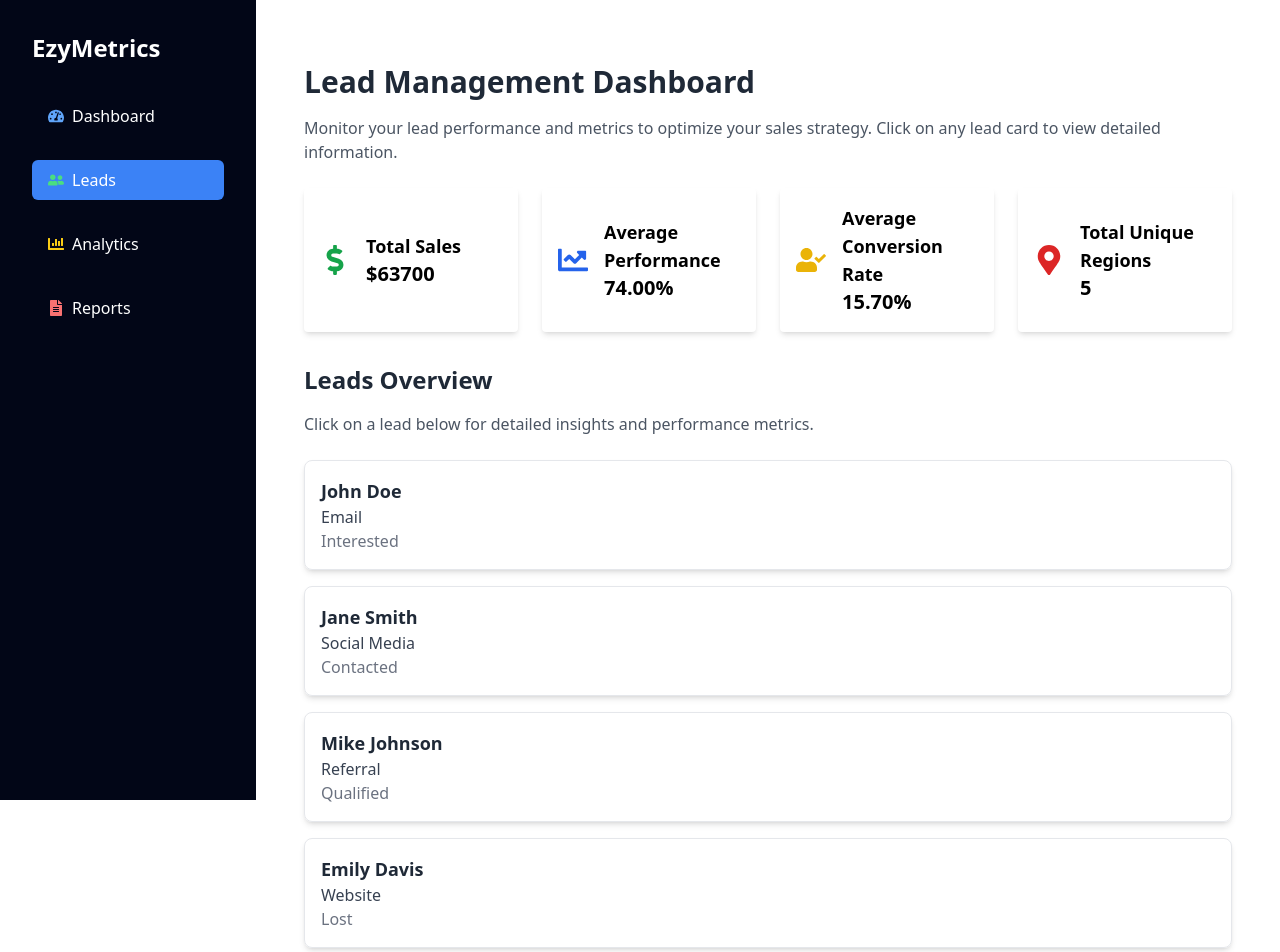
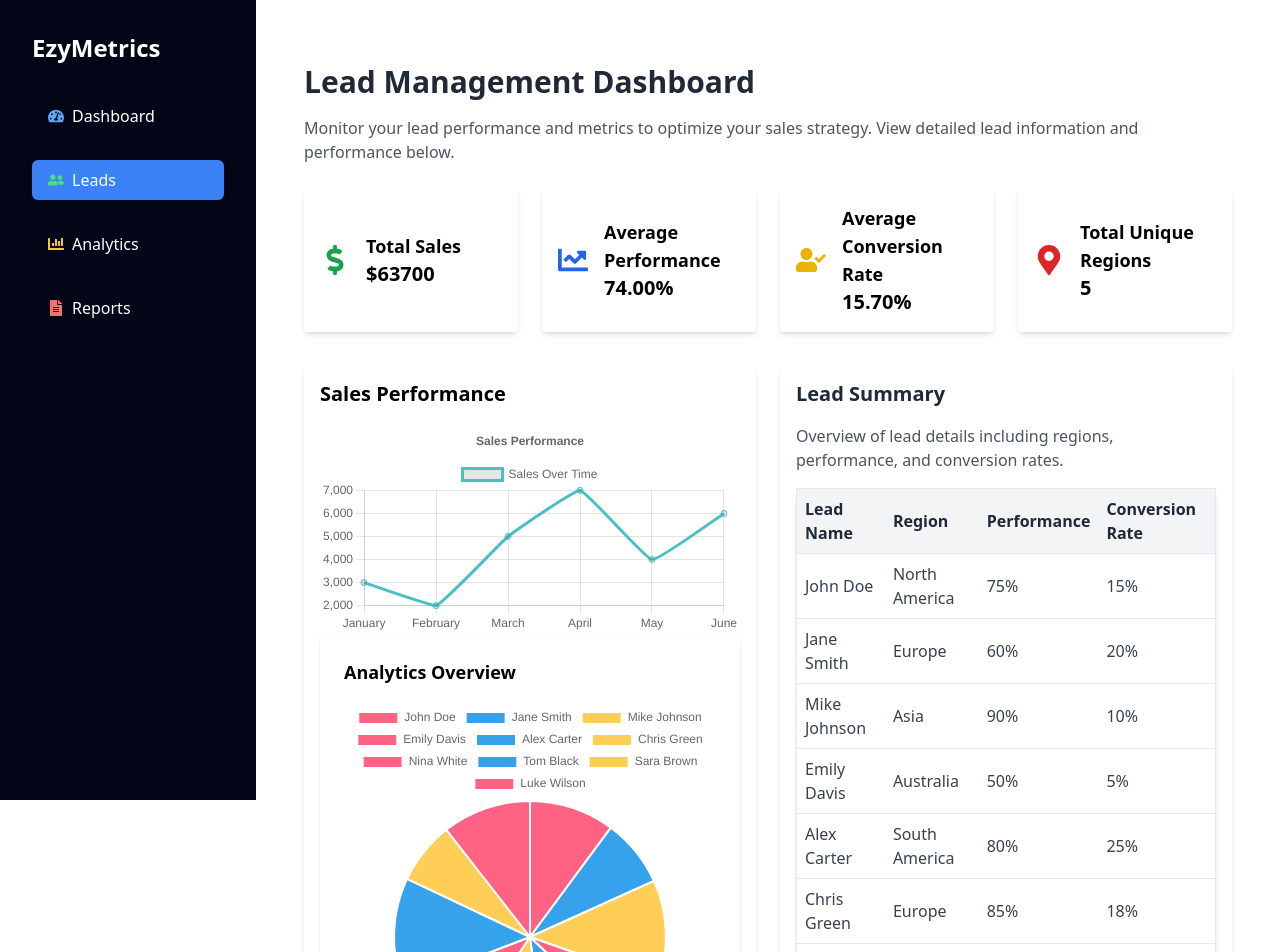
Before and after one commit to Beki55/Dashboard, a React (Vite) app: page /leads in a window 1280 px wide. Shown: the top 952 px of the page. Built offline with nearby package versions, Linux system fonts and the light colour scheme.

Commit message:
updating

```diff
--- a/package.json
+++ b/package.json
@@ -16,6 +16,7 @@
     "react": "^18.3.1",
     "react-beautiful-dnd": "^13.1.1",
     "react-chartjs-2": "^5.2.0",
+    "react-csv": "^2.2.2",
     "react-dnd": "^16.0.1",
     "react-dnd-html5-backend": "^16.0.1",
     "react-dom": "^18.3.1",
--- a/src/components/analytics/index.jsx
+++ b/src/components/analytics/index.jsx
@@ -16,7 +16,7 @@ const AnalyticsPage = () => {
   };
 
   return (
-    <div className="p-6 bg-white rounded-lg shadow w-[700px]">
+    <div className="p-6 bg-white rounded-lg shadow">
       <h2 className="text-lg font-bold mb-4">Analytics Overview</h2>
       <div className="h-96">
 
@@ -27,3 +27,8 @@ const AnalyticsPage = () => {
 };
 
 export default AnalyticsPage;
+// function AnalyticsPage() {
+//   return ( <div>kjncd</div> );
+// }
+
+// export default AnalyticsPage;
--- a/src/components/charts/LineChart.jsx
+++ b/src/components/charts/LineChart.jsx
@@ -1,29 +1,38 @@
 import { Line } from 'react-chartjs-2';
-import dummyLeadsData from '../DummyData';
+import { Chart as ChartJS, CategoryScale, LinearScale, PointElement, LineElement, Title, Tooltip, Legend } from 'chart.js';
 
-const lineData = {
-  labels: dummyLeadsData.map((lead) => lead.date),
+// Register the components needed for the line chart
+ChartJS.register(CategoryScale, LinearScale, PointElement, LineElement, Title, Tooltip, Legend);
+
+const LineChart = () => {
+  // Example dummy data for the chart
+  const data = {
+    labels: ['January', 'February', 'March', 'April', 'May', 'June'],
     datasets: [
       {
         label: 'Sales Over Time',
-      data: dummyLeadsData.map((lead) => lead.sales),
+        data: [3000, 2000, 5000, 7000, 4000, 6000],
         fill: false,
-      backgroundColor: '#FF6384',
-      borderColor: '#FF6384',
+        borderColor: 'rgb(75, 192, 192)',
+        tension: 0.1,
       },
     ],
   };
 
-const LineChart = () => (
-  <div className="bg-white p-4 rounded shadow mt-4 w-full max-w-md mx-auto"> {/* Responsive container */}
-    <h2 className="text-lg font-bold mb-4">Line Chart</h2>
-    <div style={{ position: 'relative', height: '300px' }}> {/* Fixed height for the chart */}
-      <Line data={lineData} options={{
+  const options = {
     responsive: true,
-        maintainAspectRatio: false,
-      }} />
-    </div>
-  </div>
-);
+    plugins: {
+      legend: {
+        position: 'top',
+      },
+      title: {
+        display: true,
+        text: 'Sales Performance',
+      },
+    },
+  };
+
+  return <Line data={data} options={options} />;
+};
 
 export default LineChart;
--- /dev/null
+++ b/src/components/dashboard/ErrorBoundary.jsx
@@ -0,0 +1,35 @@
+// src/components/ErrorBoundary.js
+
+import { Component } from 'react';
+
+class ErrorBoundary extends Component {
+  constructor(props) {
+    super(props);
+    this.state = { hasError: false };
+  }
+
+  static getDerivedStateFromError() {
+    // Update state so the next render will show the fallback UI
+    return { hasError: true };
+  }
+
+  componentDidCatch(error, errorInfo) {
+    // Log the error to an error reporting service if needed
+    console.error("Error caught in ErrorBoundary: ", error, errorInfo);
+  }
+
+  render() {
+    if (this.state.hasError) {
+      return (
+        <div className="p-4 border rounded-lg shadow-md bg-red-100 text-red-700">
+          <h2 className="font-bold">Something went wrong.</h2>
+          <p>Please try again later.</p>
+        </div>
+      );
+    }
+
+    return this.props.children;
+  }
+}
+
+export default ErrorBoundary;
--- a/src/components/dashboard/PerformanceMetrics.jsx
+++ b/src/components/dashboard/PerformanceMetrics.jsx
@@ -1,24 +1,26 @@
 // src/components/PerformancePieChart.js
 
-import { Pie } from "react-chartjs-2";
-import { Chart as ChartJS, ArcElement, Tooltip, Legend, Title } from "chart.js";
+import { Pie } from 'react-chartjs-2';
+import { Chart as ChartJS, ArcElement, Tooltip, Legend, Title } from 'chart.js';
+import { useEffect, useRef } from 'react';
 
 ChartJS.register(ArcElement, Tooltip, Legend, Title);
 
 const PerformancePieChart = ({ performanceData }) => {
-  // Data for the pie chart
+  const chartRef = useRef(null);
+
   const data = {
-    labels: performanceData.map((lead) => lead.leadName), // Labels from lead names
+    labels: performanceData.map(lead => lead.leadName),
     datasets: [
       {
-        data: performanceData.map((lead) => lead.performanceMetric), // Data from performance metrics
+        data: performanceData.map(lead => lead.performanceMetric),
         backgroundColor: [
-          "#FF6384",
-          "#36A2EB",
-          "#FFCE56",
-          "#4BC0C0",
-          "#9966FF",
-          "#FF9F40",
+          '#FF6384',
+          '#36A2EB',
+          '#FFCE56',
+          '#4BC0C0',
+          '#9966FF',
+          '#FF9F40',
         ],
         hoverOffset: 4,
       },
@@ -27,35 +29,33 @@ const PerformancePieChart = ({ performanceData }) => {
 
   const options = {
     responsive: true,
-    maintainAspectRatio: false, // Allows the chart to be resized without maintaining aspect ratio
     plugins: {
       legend: {
-        position: "bottom", // Move legend to the bottom for better fit
-        labels: {
-          boxWidth: 10, // Adjusts the width of the legend box
-          padding: 15, // Adds padding between legend items
-        },
+        position: 'top',
       },
       title: {
         display: true,
-        text: "Lead Performance Metrics",
-        font: {
-          size: 16, // Adjust the title font size
-        },
+        text: 'Lead Performance Metrics',
       },
     },
   };
 
+  useEffect(() => {
+    // Cleanup function to destroy the chart instance
+    return () => {
+      if (chartRef.current) {
+        const chartInstance = chartRef.current.chartInstance;
+        if (chartInstance) {
+          chartInstance.destroy();
+        }
+      }
+    };
+  }, []);
+
   return (
-    <div className="p-4 border rounded-lg bg-white w-full max-w-3xl mx-auto">
-      <h3 className="text-lg font-bold text-gray-800 mb-4">
-        Performance Metrics
-      </h3>
-      <div className="h-[450px]">
-        {" "}
-        {/* Set a height for the chart container */}
-        <Pie data={data} options={options} />
-      </div>
+    <div className="p-4 border rounded-lg shadow-md bg-white">
+      <h3 className="text-lg font-bold text-gray-800 mb-4">Performance Metrics</h3>
+      <Pie ref={chartRef} data={data} options={options} />
     </div>
   );
 };
--- a/src/components/leads/index.jsx
+++ b/src/components/leads/index.jsx
@@ -1,8 +1,15 @@
-import { useState } from 'react';
-import { FaDollarSign, FaChartLine, FaUserCheck, FaMapMarkerAlt } from 'react-icons/fa';
-import dummyLeadsData from '../DummyData';
-import MetricsCard from '../dashboard/Metrics';
-import Modal from './Modal'; // Import the Modal component
+import { useState } from "react";
+import {
+  FaDollarSign,
+  FaChartLine,
+  FaUserCheck,
+  FaMapMarkerAlt,
+} from "react-icons/fa";
+import dummyLeadsData from "../DummyData";
+import MetricsCard from "../dashboard/Metrics";
+import Modal from "./Modal"; // Import the Modal component
+import LineChart from "../charts/LineChart"; // Import the LineChart component
+import AnalyticsPage from "../analytics";
 
 const LeadMetrics = () => {
   const [isModalOpen, setIsModalOpen] = useState(false);
@@ -15,7 +22,7 @@ const LeadMetrics = () => {
   const averageConversionRate = (
     dummyLeadsData.reduce((acc, lead) => acc + lead.conversionRate, 0) / dummyLeadsData.length
   ).toFixed(2);
-  const uniqueRegions = new Set(dummyLeadsData.map(lead => lead.region)).size;
+  const uniqueRegions = new Set(dummyLeadsData.map((lead) => lead.region)).size;
 
   const handleCardClick = (lead) => {
     setSelectedLead(lead);
@@ -24,9 +31,12 @@ const LeadMetrics = () => {
 
   return (
     <div className="max-w-screen-lg mx-auto p-6">
-      <h1 className="text-3xl font-semibold mb-4 text-gray-800">Lead Management Dashboard</h1>
+      <h1 className="text-3xl font-semibold mb-4 text-gray-800">
+        Lead Management Dashboard
+      </h1>
       <p className="mb-6 text-gray-600">
-        Monitor your lead performance and metrics to optimize your sales strategy. Click on any lead card to view detailed information.
+        Monitor your lead performance and metrics to optimize your sales strategy.
+        View detailed lead information and performance below.
       </p>
 
       {/* Metrics Section using Grid */}
@@ -57,26 +67,72 @@ const LeadMetrics = () => {
         />
       </div>
 
-      {/* Leads Overview Section using Flexbox */}
-      <h2 className="text-2xl font-semibold mb-4 text-gray-800">Leads Overview</h2>
+      {/* Flexbox for LineChart and Leads Overview Side by Side */}
+      <div className="flex flex-col lg:flex-row lg:space-x-6 space-y-6 lg:space-y-0">
+        {/* Line Chart Section */}
+        <div className="flex-1 w-full lg:w-1/2 bg-white p-4 rounded-lg shadow-md">
+          <h2 className="text-xl font-semibold mb-4">Sales Performance</h2>
+          <LineChart className="h-[300px]" />
+          <AnalyticsPage />
+        </div>
+
+        {/* Lead Summary Table */}
+        <div className="flex-1 w-full lg:w-1/2 bg-white p-4 rounded-lg shadow-md">
+          <h2 className="text-xl font-semibold mb-4 text-gray-800">Lead Summary</h2>
+          <p className="mb-4 text-gray-600">Overview of lead details including regions, performance, and conversion rates.</p>
+
+          <table className="min-w-full bg-white border rounded-lg shadow-md">
+            <thead className="bg-gray-100 border-b">
+              <tr>
+                <th className="text-left p-2 font-semibold text-gray-800">Lead Name</th>
+                <th className="text-left p-2 font-semibold text-gray-800">Region</th>
+                <th className="text-left p-2 font-semibold text-gray-800">Performance</th>
+                <th className="text-left p-2 font-semibold text-gray-800">Conversion Rate</th>
+              </tr>
+            </thead>
+            <tbody>
+              {dummyLeadsData.map((lead) => (
+                <tr key={lead.leadID} className="border-b hover:bg-gray-50">
+                  <td className="p-2 text-gray-700">{lead.leadName}</td>
+                  <td className="p-2 text-gray-700">{lead.region}</td>
+                  <td className="p-2 text-gray-700">{lead.performanceMetric}%</td>
+                  <td className="p-2 text-gray-700">{lead.conversionRate}%</td>
+                </tr>
+              ))}
+            </tbody>
+          </table>
+        </div>
+      </div>
+
+      {/* Leads Overview Section */}
+      <div className="bg-white p-4 mt-8 rounded-lg shadow-md">
+        <h2 className="text-xl font-semibold mb-4 text-gray-800">Leads Overview</h2>
         <p className="mb-6 text-gray-600">
           Click on a lead below for detailed insights and performance metrics.
         </p>
-      <div className="flex flex-col space-y-4">
+        <div className="grid grid-cols-1 gap-4">
           {dummyLeadsData.map((lead) => (
             <div
               key={lead.leadID}
-            className="cursor-pointer border p-4 rounded-lg shadow-md hover:shadow-xl transition-shadow duration-200"
+              className="cursor-pointer border p-4 rounded-lg shadow-md hover:shadow-xl hover:bg-blue-500 hover:text-white transition-shadow duration-200"
               onClick={() => handleCardClick(lead)}
             >
-            <h3 className="text-lg font-bold text-gray-800">{lead.leadName}</h3>
+              <h3 className="text-lg font-bold text-gray-800 hover:text-white">
+                {lead.leadName}
+              </h3>
               <p className="text-gray-700">{lead.leadSource}</p>
               <p className="text-gray-500">{lead.leadStatus}</p>
             </div>
           ))}
         </div>
+      </div>
 
-      <Modal isOpen={isModalOpen} onClose={() => setIsModalOpen(false)} lead={selectedLead} />
+      {/* Lead Modal */}
+      <Modal
+        isOpen={isModalOpen}
+        onClose={() => setIsModalOpen(false)}
+        lead={selectedLead}
+      />
     </div>
   );
 };
--- a/src/components/reports/index.jsx
+++ b/src/components/reports/index.jsx
@@ -43,3 +43,8 @@ const ReportGenerationPage = () => {
 };
 
 export default ReportGenerationPage;
+// function ReportGenerationPage() {
+//   return ( <div>kjncd</div> );
+// }
+
+// export default ReportGenerationPage;
```
Also changed, not shown: src/components/dashboard/index.jsx (+16 -12 lines), 1 other file (tests, documents, lock files or other folders). Lines whose indentation alone changed are shown as unchanged.
